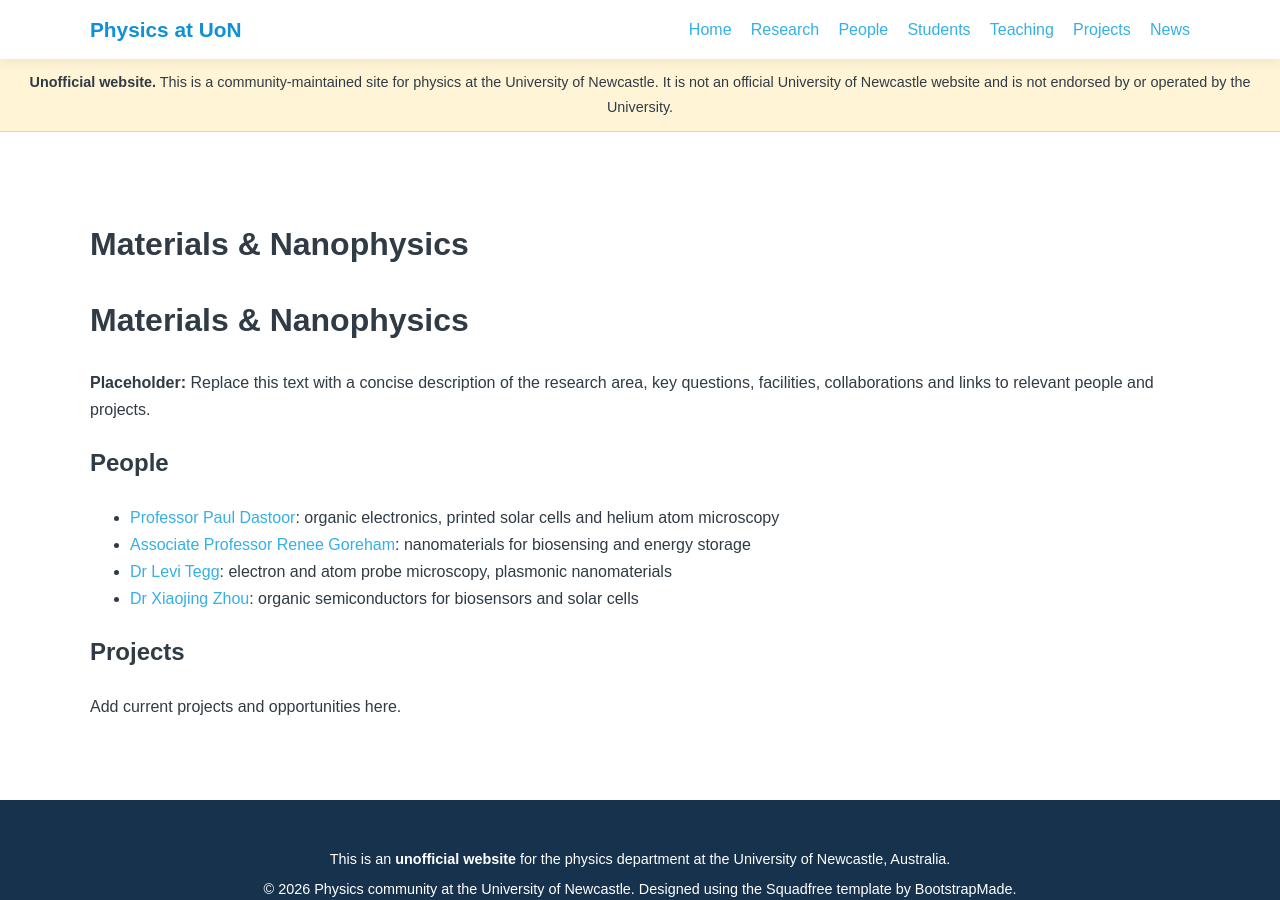
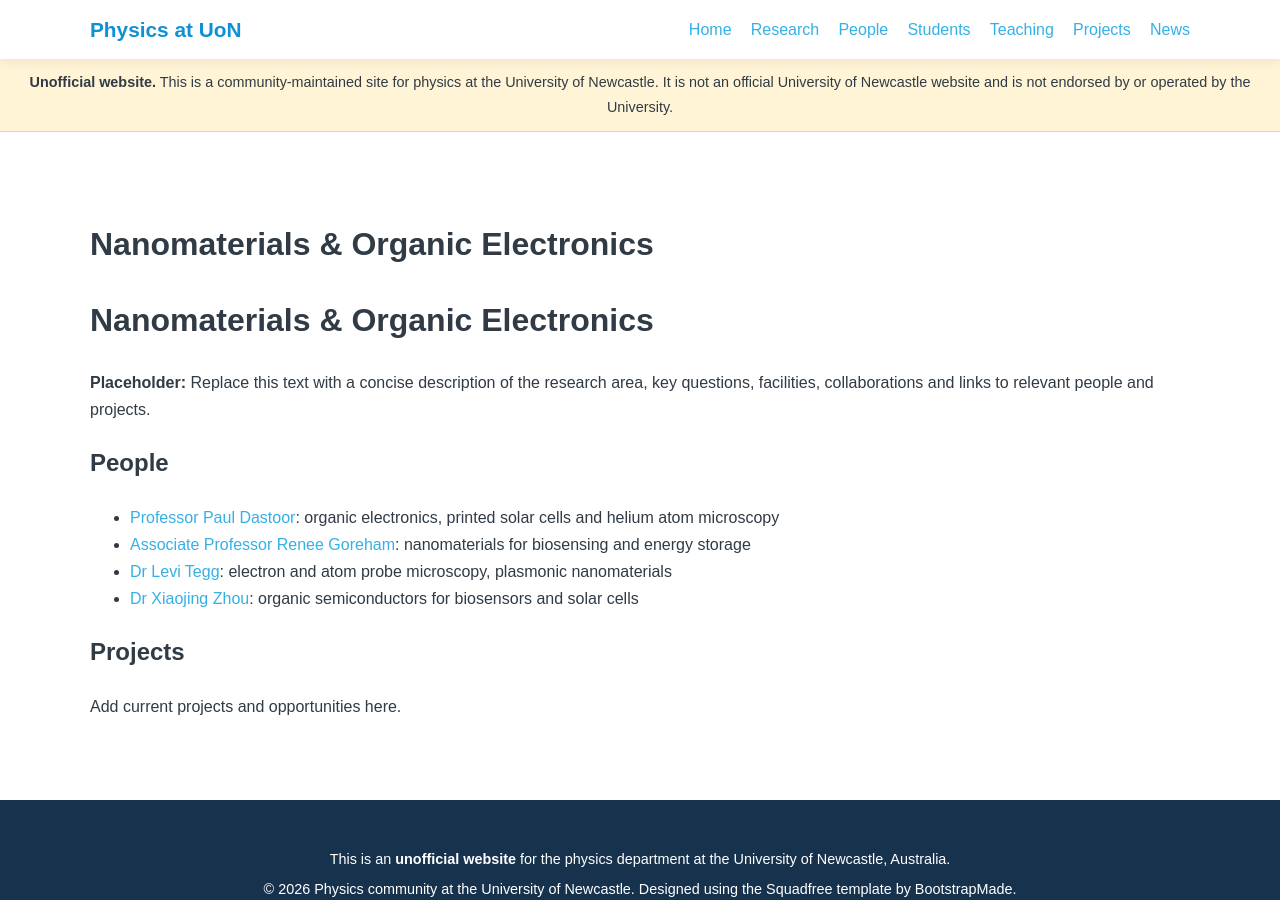
Before and after one commit to NewyPhysics/unofficial_homepage, a Jekyll site: the page built from _research/nanomaterials-and-organic-electronics.md, in a window 1280 px wide and 900 px high. Built offline with Jekyll 4.4.1, drawn with Linux system fonts in a browser that asks for light colours.

Commit message:
Rename Materials & Nanophysics to Nanomaterials & Organic Electronics
Co-Authored-By: Claude Opus 5.5 <noreply@anthropic.com>
Claude-Session: https://claude.ai/code/session_01LYcBCLwvG5rvH6dJMd99nN

```diff
--- a/_research/materials-and-nanophysics.md
+++ b/_research/nanomaterials-and-organic-electronics.md
@@ -1,8 +1,8 @@
 ---
-title: Materials & Nanophysics
-summary: Materials physics, surfaces, nanostructures and emergent physical phenomena.
+title: Nanomaterials & Organic Electronics
+summary: Nanomaterials, organic semiconductors, printed solar cells, biosensors, surface physics and advanced microscopy.
 ---
-# Materials & Nanophysics
+# Nanomaterials & Organic Electronics
 
 **Placeholder:** Replace this text with a concise description of the research area, key questions, facilities, collaborations and links to relevant people and projects.
 
```
